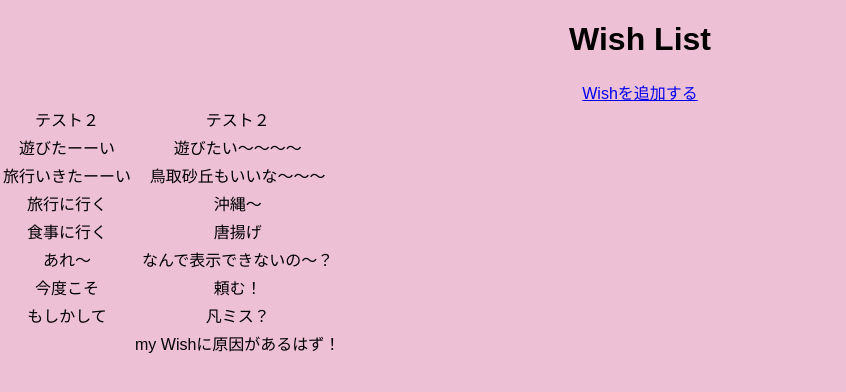
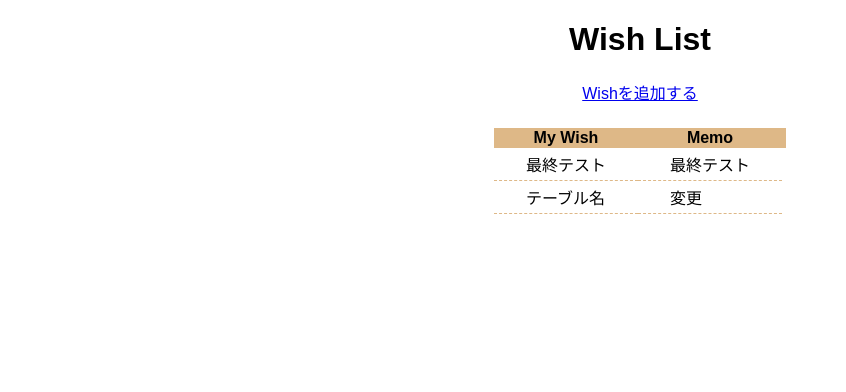
Before and after one commit to tarotyjp/docker-sample-php, a PHP site: page / in a window 1280 px wide. Shown: the top 392 px of the page, without its empty margins (0-846 px from the left). Run offline with PHP 8.4, Linux system fonts and the light colour scheme; data comes from the database, SQL or seed files in the repository.

Commit message:
#16 追加したWishを表示（作業完了）

```diff
--- a/src/learning/index.php
+++ b/src/learning/index.php
@@ -13,9 +13,9 @@ try {
 }
 
 //  POSTされた値を取り出す処理(作業中)
-$sql = 'select * from wishs';
+$sql = 'select * from wishes';
 $stmt = $dbh->query($sql);
-$wishs = $stmt->fetchAll(PDO::FETCH_ASSOC);
+$wishes = $stmt->fetchAll(PDO::FETCH_ASSOC);
 
 
 ?>
@@ -24,7 +24,7 @@ $wishs = $stmt->fetchAll(PDO::FETCH_ASSOC);
 <html lang="ja">
 <head>
     <meta charset="UTF-8">
-    <meta name="viewport"content="width=device-width, user-scalable=no, initial-scale=1.0, maximum-scale=1.0, minimum-scale=1.0">
+    <meta name="viewport" content="width=device-width, user-scalable=no, initial-scale=1.0, maximum-scale=1.0, minimum-scale=1.0">
     <meta http-equiv="X-UA-Compatible" content="ie=edge">
     <title>Wish List</title>
     <link rel="stylesheet" href="styles.css">
@@ -34,12 +34,27 @@ $wishs = $stmt->fetchAll(PDO::FETCH_ASSOC);
     <a href="new-wish.php">Wishを追加する</a>
     <!-- 追加したWishを表示する作業中 -->
     <table>
-    <?php foreach ($wishs as $wish) { ?>
-        <tr>
-            <td><?php echo $wish['my_wish']; ?></td>
-            <td><?php echo $wish['memo']; ?></td>
-        </tr>
-    <?php } ?>
+        <thead>
+            <tr>
+                <th>My Wish</th>
+                <th>Memo</th>
+                <th></th>
+                <th></th>
+            </tr>
+        </thead>
+        <tbody>
+        <?php foreach ($wishes as $wish) { ?>
+            <tr>
+                <td><?php echo $wish['my_wish']; ?></td>
+                <td><?php echo $wish['memo']; ?></td>
+            </tr>
+        <?php } ?>
+<!--        完了ボタンで項目を非表示にする（DBからは削除しない）-->
+<!--        <tr>-->
+<!--            <td>-->
+<!--                <button></button></td>-->
+<!--        </tr>-->
+        </tbody>
     </table>
 
 
--- a/src/learning/styles.css
+++ b/src/learning/styles.css
@@ -1,7 +1,6 @@
 body {
     margin: 0;
     text-align: center;
-    background-color: rgb(238, 192, 214);
     user-select: none;
     font-family: sans-serif;
 }
@@ -42,3 +41,18 @@ textarea::placeholder {
     cursor: pointer;
     box-shadow: 1px 1px 1px rgba(0, 0, 0, 0.3);
 }
+
+table {
+    border-collapse: collapse;
+    margin: 24px auto;
+}
+
+table td {
+    text-align: left;
+    padding: 4px 32px;
+    border-bottom: 1px dashed burlywood;
+}
+thead {
+    background: burlywood;
+;
+}
```
Also changed, not shown: src/learning/new-wish.php (+6 -10 lines), src/sql/wish-list.sql (+16 -23 lines).
